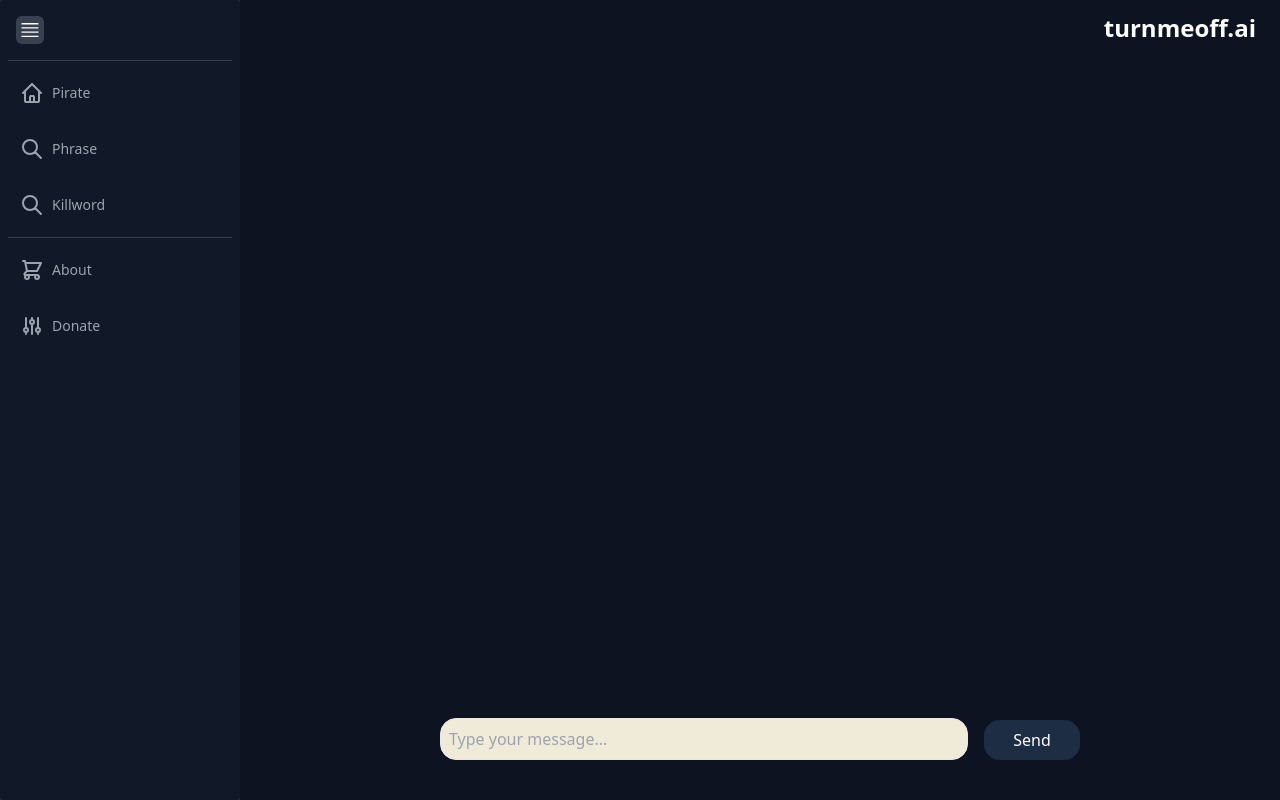
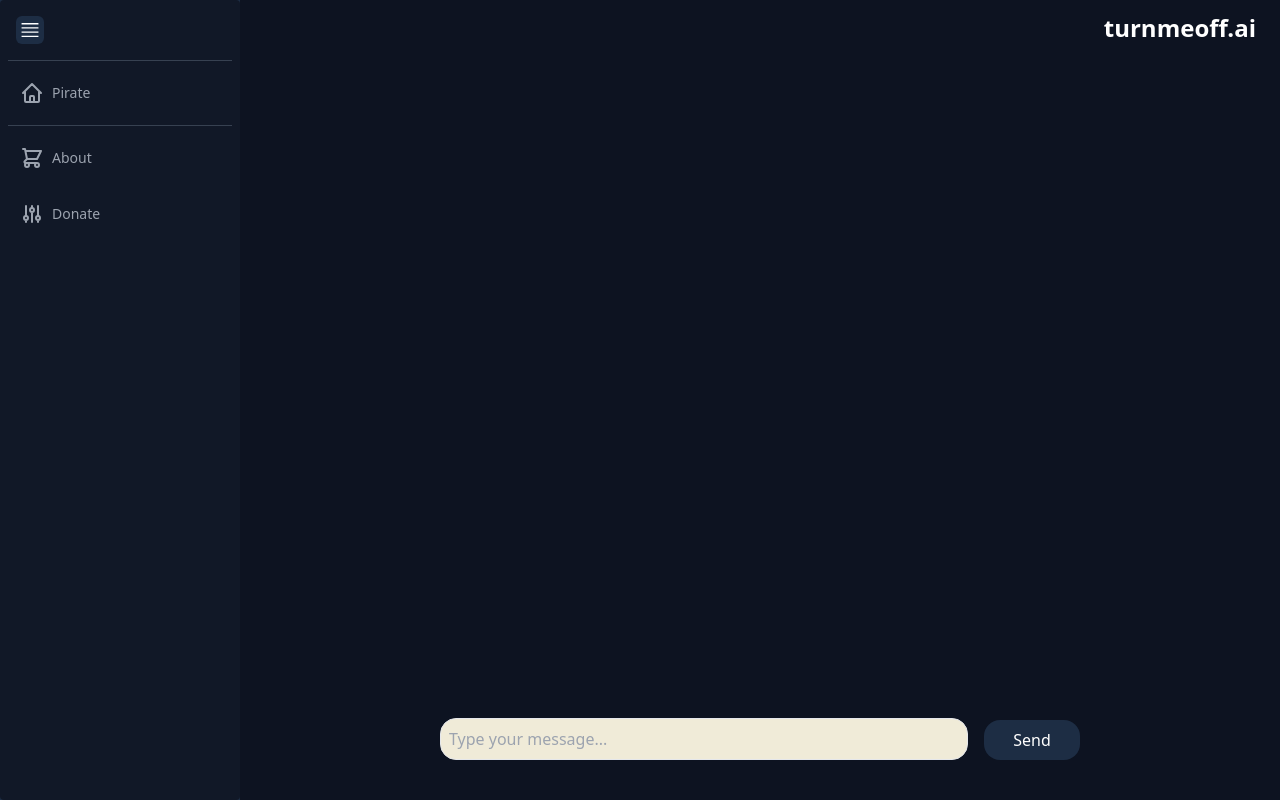
Before and after one commit to Granther/turn-me-off-ai, a Flask app: page / in a window 1280 px wide. Run offline with Flask 3, Linux system fonts and the light colour scheme; style sheets or scripts are compiled from the project's sources; some libraries are stand-ins or nearby versions.

Commit message:
LEaving:

```diff
--- a/templates/chat.html
+++ b/templates/chat.html
@@ -18,7 +18,7 @@
 
     <button class="left-0 p-1 fixed" id="menu-button">
         <a class="flex items-center w-full px-3 mt-3">
-        <svg class="fill-white p-0.5 bg-gray-700 rounded-md items" id="Menu--Streamline-Carbon" xmlns="http://www.w3.org/2000/svg" viewBox="-0.5 -0.5 16 16" height="28" width="28"><desc>Menu Streamline Icon: https://streamlinehq.com</desc><defs></defs><title>menu</title><path d="M1.875 2.8125h11.25v0.9375H1.875Z" stroke-width="1"></path><path d="M1.875 11.25h11.25v0.9375H1.875Z" stroke-width="1"></path><path d="M1.875 5.625h11.25v0.9375H1.875Z" stroke-width="1"></path><path d="M1.875 8.4375h11.25v0.9375H1.875Z" stroke-width="1"></path><path id="_Transparent_Rectangle_" d="M0 0h15v15H0Z" fill="none" stroke-width="1"></path></svg>
+        <svg class="fill-white p-0.5 bg-[#1d2d44] hover:bg-gray rounded-md items" id="Menu--Streamline-Carbon" xmlns="http://www.w3.org/2000/svg" viewBox="-0.5 -0.5 16 16" height="28" width="28"><desc>Menu Streamline Icon: https://streamlinehq.com</desc><defs></defs><title>menu</title><path d="M1.875 2.8125h11.25v0.9375H1.875Z" stroke-width="1"></path><path d="M1.875 11.25h11.25v0.9375H1.875Z" stroke-width="1"></path><path d="M1.875 5.625h11.25v0.9375H1.875Z" stroke-width="1"></path><path d="M1.875 8.4375h11.25v0.9375H1.875Z" stroke-width="1"></path><path id="_Transparent_Rectangle_" d="M0 0h15v15H0Z" fill="none" stroke-width="1"></path></svg>
         </a>
     </button>
     <div class="flex flex-col items-center w-60 h-full overflow-hidden text-gray-400 bg-gray-900 rounded" id="menu">
@@ -34,7 +34,7 @@
                     </svg>
                     <span class="ml-2 text-sm font-medium">Pirate</span>
                 </a>
-                <a class="flex items-center w-full h-12 px-3 mt-2 rounded hover:bg-gray-700 hover:text-gray-300"
+                <!-- <a class="flex items-center w-full h-12 px-3 mt-2 rounded hover:bg-gray-700 hover:text-gray-300"
                     onclick="changeSys(this.id)" id="phrase">
                     <svg class="w-6 h-6 stroke-current" xmlns="http://www.w3.org/2000/svg" fill="none"
                         viewBox="0 0 24 24" stroke="currentColor">
@@ -51,7 +51,7 @@
                             d="M21 21l-6-6m2-5a7 7 0 11-14 0 7 7 0 0114 0z" />
                     </svg>
                     <span class="ml-2 text-sm font-medium">Killword</span>
-                </a>
+                </a> -->
             </div>
             <div class="flex flex-col items-center w-full mt-2 border-t border-gray-700">
                 <a class="flex items-center w-full h-12 px-3 mt-2 rounded hover:bg-gray-700 hover:text-gray-300"
```
Also changed, not shown: 1 other file.
